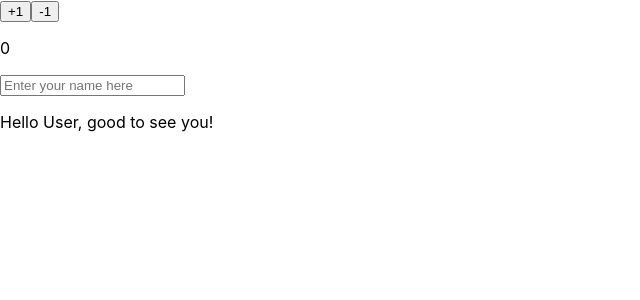
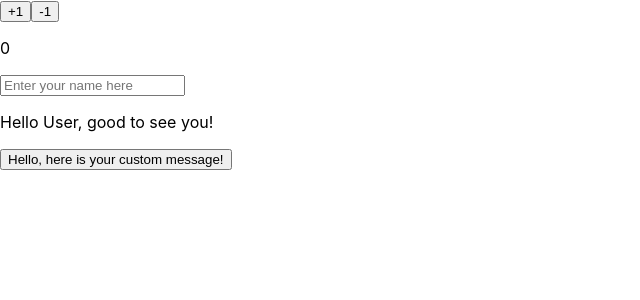
Before and after one commit to TG-hub/React-Questions-2, a React (Create React App) app in the folder react-questions-2/: page / in a window 1280 px wide. Shown: the top 300 px of the page, without its empty margins (0-640 px from the left). Built offline with nearby package versions, Linux system fonts and the light colour scheme.

Commit message:
answer question 3

```diff
--- a/react-questions-2/src/App.js
+++ b/react-questions-2/src/App.js
@@ -3,12 +3,14 @@ import logo from './logo.svg';
 import './App.css';
 import Counter from './Components/Counter.js'
 import Greeter from './Components/Greeter.js'
+import AlertButton from './Components/Alert.js'
 
 function App() {
   return (
     <>
       <Counter />
       <Greeter />
+      <AlertButton />
     </>
   );
 }
--- /dev/null
+++ b/react-questions-2/src/Components/Alert.js
@@ -0,0 +1,22 @@
+import React from 'react'
+import '../App.css'
+
+
+export default AlertButton
+
+
+function Button(props) {
+    return (
+        <button onClick={props.alertMessage}>Hello, here is your custom message!</button>
+    )
+}
+
+function AlertButton () {
+    const buttonClick = () => alert("Here is your custom message.")
+
+    return (
+        <div>
+            <Button alertMessage={buttonClick} />
+        </div>
+    )
+}
```
